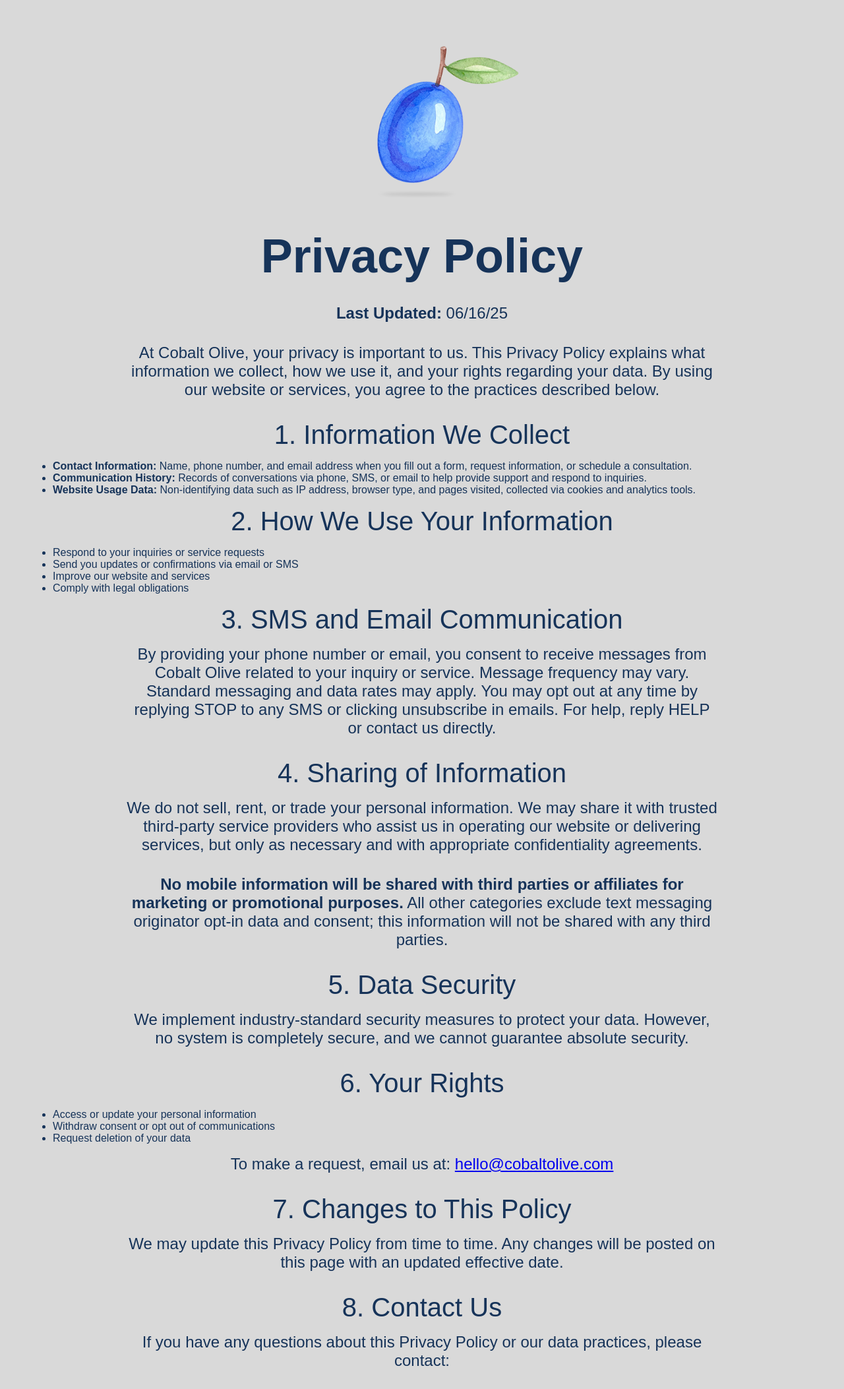
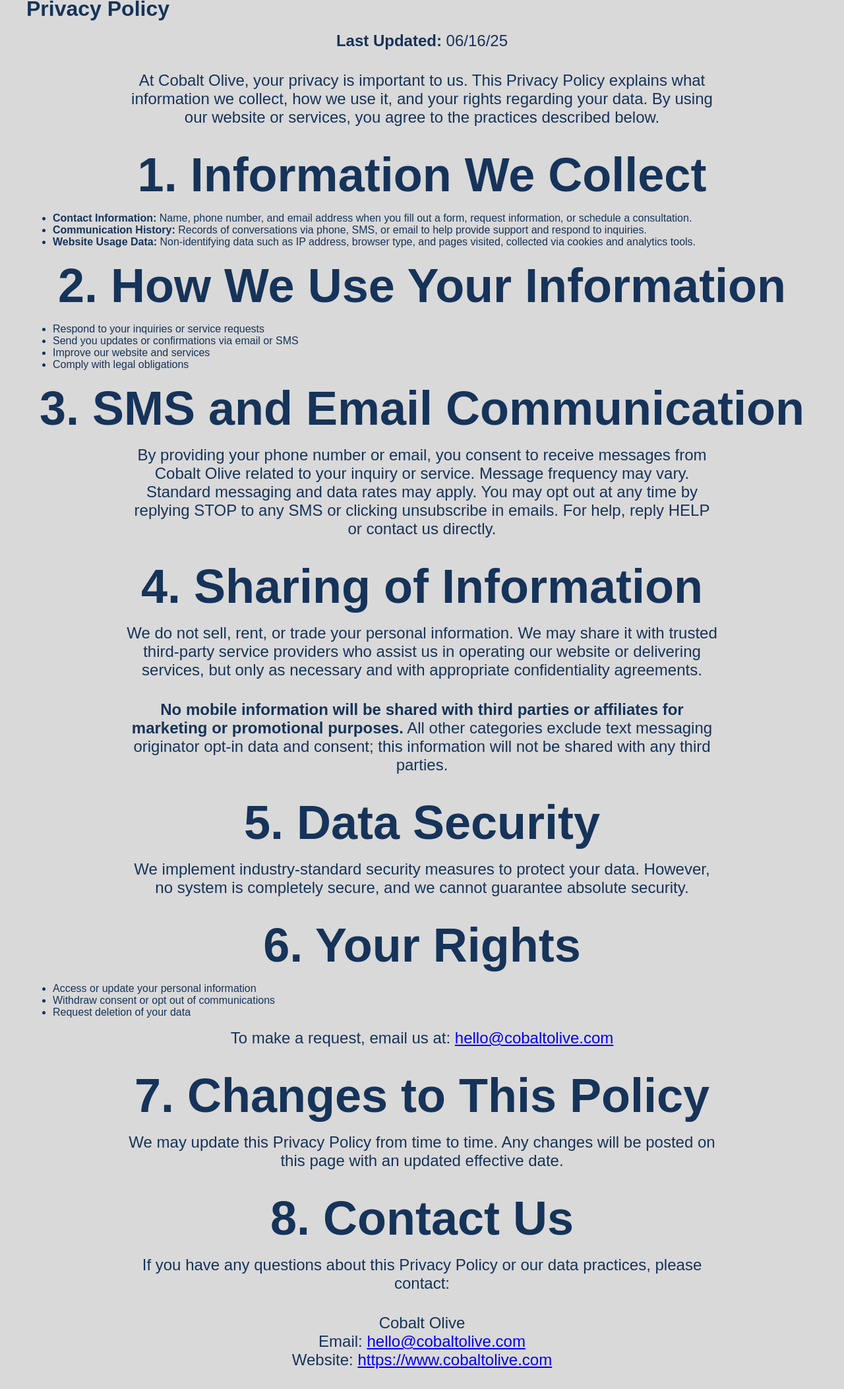
Before and after one commit to managingchaos/cobaltolive, a plain HTML site: page privacy/index.html in a window 1280 px wide. Shown: the part 107-2213 px from the top of the page at 66% size. Drawn offline with Linux system fonts and the light colour scheme; a web font is replaced by a local one.

Commit message:
Update index.html

```diff
--- a/privacy/index.html
+++ b/privacy/index.html
@@ -6,13 +6,13 @@
   <title>Privacy Policy – Cobalt Olive</title>
   <meta name="description" content="Cobalt Olive privacy policy. Learn what information we collect and how we protect it.">
   <meta name="theme-color" content="#d9d9d9">
-  <link rel="icon" href="/assets/img/favicon.ico" type="image/x-icon">
+  <link rel="icon" type="image/x-icon" href="/assets/img/favicon.ico">
   <link rel="stylesheet" href="https://use.typekit.net/odl3tlj.css">
   <link rel="stylesheet" href="/assets/css/style.css">
 </head>
 <body>
 
-  <!-- Top Navigation -->
+  <!-- Top Nav -->
   <div class="top-bar">
     <a href="/"><img src="/assets/img/cobalt_olive_full_logo.webp" alt="Cobalt Olive logo" loading="lazy"></a>
     <div class="nav-wrapper">
@@ -20,35 +20,29 @@
         <span></span><span></span><span></span>
       </button>
       <nav>
-        <a href="/about/">About</a>
-        <a href="/services/">Services</a>
-        <a href="/contact/">Contact</a>
-        <a href="/privacy/">Privacy</a>
+        <a href="/about">About</a>
+        <a href="/services">Services</a>
+        <a href="/contact">Contact</a>
+        <a href="/privacy">Privacy</a>
       </nav>
     </div>
   </div>
 
-  <!-- Page Header -->
-  <header>
-    <img class="logo-animated" src="/assets/img/cobalt_olive_logo.webp" alt="Cobalt Olive Logo" loading="lazy">
-    <h2 class="fade-in-headline">Privacy Policy</h2>
-  </header>
-
-  <!-- Privacy Content -->
-  <section>
+  <!-- Page Content -->
   <div class="container">
+    <h1>Privacy Policy</h1>
     <p><strong>Last Updated:</strong> 06/16/25</p>
 
     <p>At Cobalt Olive, your privacy is important to us. This Privacy Policy explains what information we collect, how we use it, and your rights regarding your data. By using our website or services, you agree to the practices described below.</p>
 
-      <h3>1. Information We Collect</h3>
+    <h2>1. Information We Collect</h2>
     <ul>
       <li><strong>Contact Information:</strong> Name, phone number, and email address when you fill out a form, request information, or schedule a consultation.</li>
       <li><strong>Communication History:</strong> Records of conversations via phone, SMS, or email to help provide support and respond to inquiries.</li>
       <li><strong>Website Usage Data:</strong> Non-identifying data such as IP address, browser type, and pages visited, collected via cookies and analytics tools.</li>
     </ul>
 
-      <h3>2. How We Use Your Information</h3>
+    <h2>2. How We Use Your Information</h2>
     <ul>
       <li>Respond to your inquiries or service requests</li>
       <li>Send you updates or confirmations via email or SMS</li>
@@ -56,17 +50,17 @@
       <li>Comply with legal obligations</li>
     </ul>
 
-      <h3>3. SMS and Email Communication</h3>
+    <h2>3. SMS and Email Communication</h2>
     <p>By providing your phone number or email, you consent to receive messages from Cobalt Olive related to your inquiry or service. Message frequency may vary. Standard messaging and data rates may apply. You may opt out at any time by replying STOP to any SMS or clicking unsubscribe in emails. For help, reply HELP or contact us directly.</p>
 
-      <h3>4. Sharing of Information</h3>
+    <h2>4. Sharing of Information</h2>
     <p>We do not sell, rent, or trade your personal information. We may share it with trusted third-party service providers who assist us in operating our website or delivering services, but only as necessary and with appropriate confidentiality agreements.</p>
     <p><strong>No mobile information will be shared with third parties or affiliates for marketing or promotional purposes.</strong> All other categories exclude text messaging originator opt-in data and consent; this information will not be shared with any third parties.</p>
 
-      <h3>5. Data Security</h3>
+    <h2>5. Data Security</h2>
     <p>We implement industry-standard security measures to protect your data. However, no system is completely secure, and we cannot guarantee absolute security.</p>
 
-      <h3>6. Your Rights</h3>
+    <h2>6. Your Rights</h2>
     <ul>
       <li>Access or update your personal information</li>
       <li>Withdraw consent or opt out of communications</li>
@@ -74,10 +68,10 @@
     </ul>
     <p>To make a request, email us at: <a href="mailto:hello@cobaltolive.com">hello@cobaltolive.com</a></p>
 
-      <h3>7. Changes to This Policy</h3>
+    <h2>7. Changes to This Policy</h2>
     <p>We may update this Privacy Policy from time to time. Any changes will be posted on this page with an updated effective date.</p>
 
-      <h3>8. Contact Us</h3>
+    <h2>8. Contact Us</h2>
     <p>If you have any questions about this Privacy Policy or our data practices, please contact:</p>
     <p>
       Cobalt Olive<br>
@@ -85,15 +79,14 @@
       Website: <a href="https://www.cobaltolive.com" target="_blank">https://www.cobaltolive.com</a>
     </p>
   </div>
-  </section>
 
   <!-- Footer -->
   <footer>
     &copy; 2025 Cobalt Olive. All rights reserved.<br>
     <span class="privacy">
       This site collects limited anonymous data for performance and traffic insights.
-      <a href="/privacy/">Privacy policy</a>.
-      <a href="/contact/">Contact</a>.
+      <a href="/privacy">Privacy policy</a>.
+      <a href="/contact">Contact</a>.
     </span>
   </footer>
 
```
Lines whose indentation alone changed are shown as unchanged.
